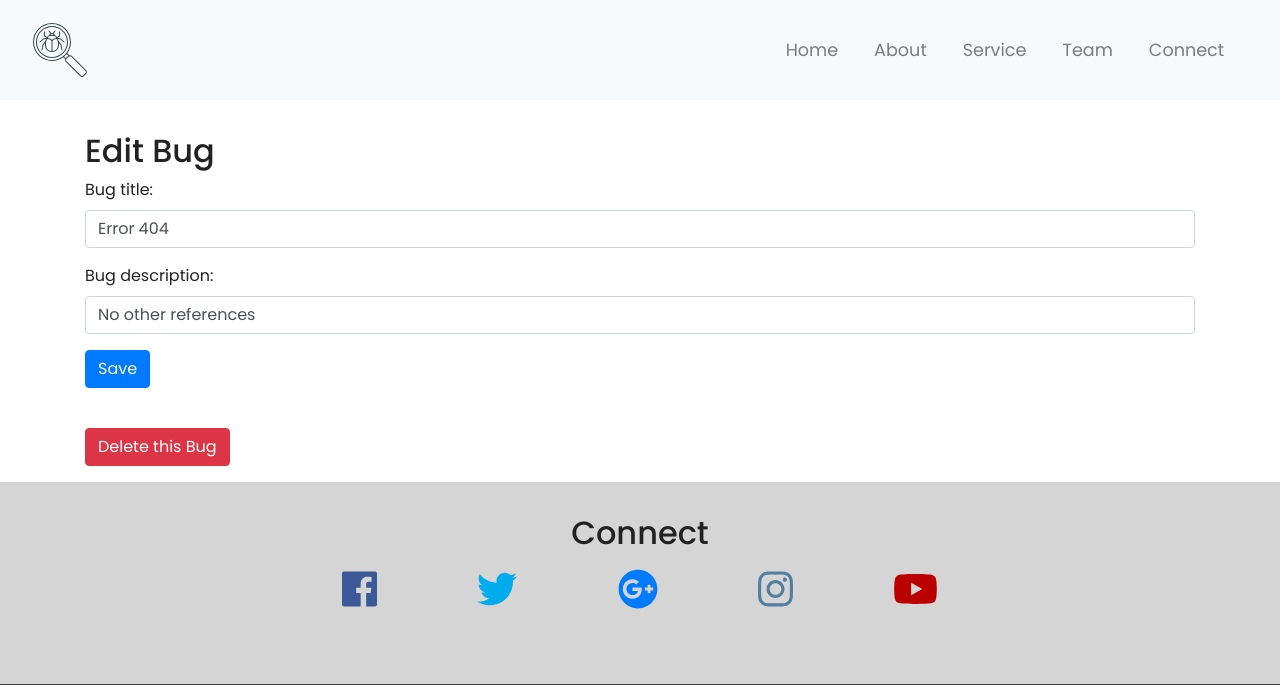
After one commit to Muzamir0604/bugtracker, a Django app: page /bug/1/update in a window 1280 px wide. The commit adds this page. Shown: the top 685 px of the page. Run offline with Django 3.2, Linux system fonts and the light colour scheme; data comes from the database, SQL or seed files in the repository; both versions use the stored data as it was after the commit; some libraries are stand-ins or nearby versions.

Commit message:
add update bug feature

```diff
--- a/bug/templates/bug/bug_details.html
+++ b/bug/templates/bug/bug_details.html
@@ -12,6 +12,7 @@
   <p>{{ bug.bug_title}}</p>
   <p>{{bug.bug_description}}</p>
 
+    <p><a href="{% url 'bug:bug-update' pk=bug.id %}" class="btn btn-primary">Update</a></p>
   <p><a href="{% url 'bug:index'%}" class="btn btn-warning">Back</a></p>
   <p><a href="{% url 'bug:bug-delete' pk=bug.id %}" class="btn btn-danger">Delete</a></p>
 
--- /dev/null
+++ b/bug/templates/bug/bug_update.html
@@ -0,0 +1,25 @@
+{% extends 'base.html' %}
+
+{% block content %}
+
+<div class="container">
+  <h2>Edit Bug</h2>
+  <form method ="post">
+    {% csrf_token %}
+    {% load widget_tweaks %}
+    {% for field in form %}
+    <div class="form-group {% if field.errors %}alert alert-danger{% endif %}">
+      {{ field.errors }}
+      {{ field.label_tag }}
+      {% render_field field class="form-control" %}
+    </div>
+
+    {% endfor %}
+
+    <button type="submit" class = "btn btn-primary">Save</button>
+  </form>
+  <br>
+  <a href="{% url 'bug:bug-delete' bug.id %}" class="btn btn-danger"> Delete this Bug</a>
+</div>
+
+{% endblock %}
--- a/bug/urls.py
+++ b/bug/urls.py
@@ -7,7 +7,8 @@ urlpatterns = [
     path('',views.IndexView.as_view(), name='index'),
     path('form/',views.BugFormView,name="bug-form"),
     path('<int:pk>/detail', views.DetailBug.as_view(), name='bug-detail'),
-    path('<int:pk>/delete', views.DeleteBug.as_view(), name='bug-delete')
+    path('<int:pk>/delete', views.DeleteBug.as_view(), name='bug-delete'),
+    path('<int:pk>/update', views.UpdateBug.as_view(), name='bug-update')
     # path('snippet/', views.snippet_detail),
 
 ]
--- a/bug/views.py
+++ b/bug/views.py
@@ -27,6 +27,12 @@ class DeleteBug(generic.DeleteView):
 class DetailBug(generic.DetailView):
     model = Bug
     template_name = 'bug/bug_details.html'
+
+class UpdateBug(generic.UpdateView):
+    model=Bug
+    template_name = 'bug/bug_update.html'
+    fields = ['bug_title', 'bug_description']
+    success_url =  reverse_lazy('bug:index')
 
 def BugFormView(request):
     # user = get_user_model()
```
Also changed, not shown: db.sqlite3.
